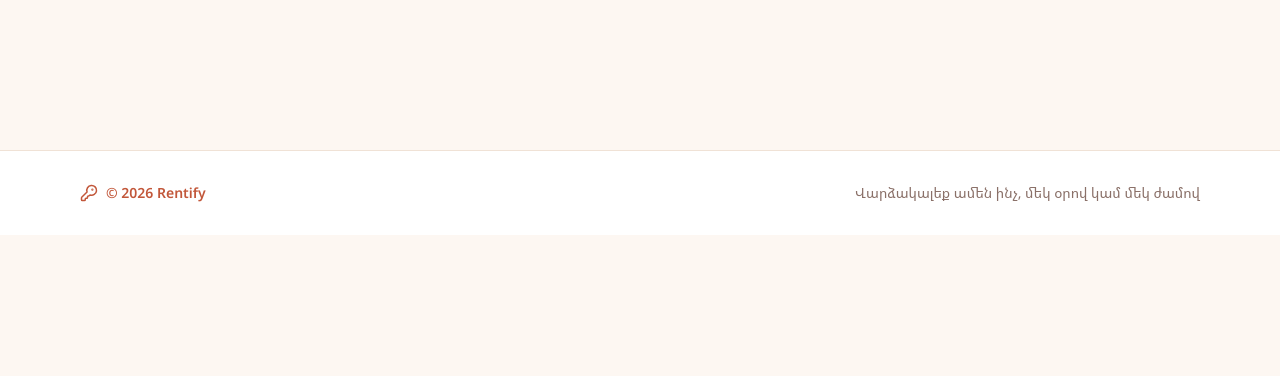
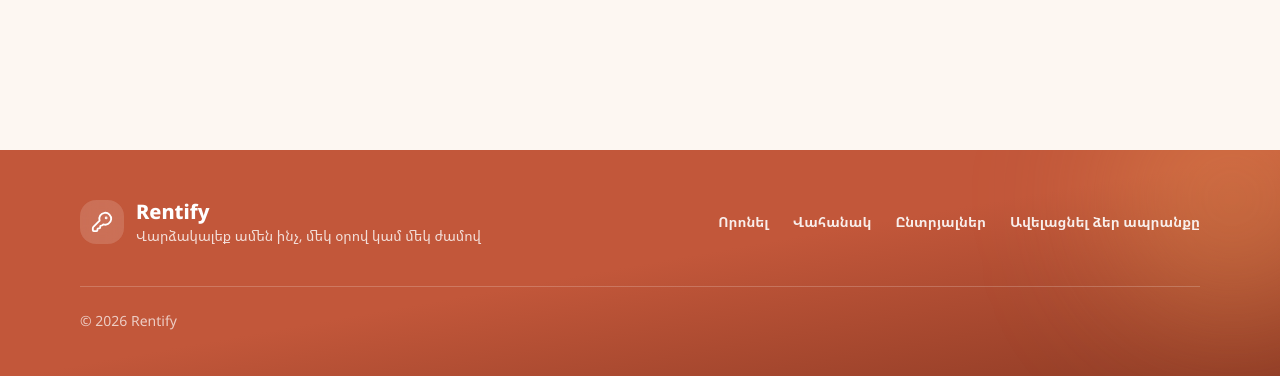
Before and after one commit to misakgrigoryan/Rentify, a React (Vite) app in the folder client/: page / in a window 1280 px wide. Shown: the part 1808-2184 px from the top of the page. Before the commit the page ends 2043 px from the top, so only its background shows below. Built offline with nearby package versions, Linux system fonts and the light colour scheme; no server answers.

Commit message:
Visual polish: richer footer and drifting hero glow

```diff
--- a/client/src/components/layout/Footer.jsx
+++ b/client/src/components/layout/Footer.jsx
@@ -1,15 +1,31 @@
+import { Link } from "react-router-dom";
 import { useTranslation } from "react-i18next";
 import { KeyRound } from "lucide-react";
 
 export default function Footer() {
   const { t } = useTranslation();
   return (
-    <footer className="mt-16 border-t border-border bg-surface">
-      <div className="mx-auto flex max-w-6xl flex-col items-center justify-between gap-3 px-4 py-8 text-sm text-muted sm:flex-row">
-        <span className="flex items-center gap-2 font-semibold text-primary">
-          <KeyRound size={18} /> {t("footer.rights")}
-        </span>
-        <span>{t("footer.tagline")}</span>
+    <footer className="relative mt-16 overflow-hidden bg-gradient-to-br from-primary via-primary to-[#8f3b25] text-white">
+      <div aria-hidden className="pointer-events-none absolute -right-20 -top-20 h-64 w-64 rounded-full bg-accent/30 blur-3xl" />
+      <div className="relative mx-auto max-w-6xl px-4 py-12">
+        <div className="flex flex-col gap-8 md:flex-row md:items-center md:justify-between">
+          <div className="flex items-center gap-3">
+            <span className="flex h-11 w-11 items-center justify-center rounded-2xl bg-white/15 backdrop-blur">
+              <KeyRound size={22} />
+            </span>
+            <div>
+              <p className="text-xl font-extrabold">Rentify</p>
+              <p className="text-sm text-white/80">{t("footer.tagline")}</p>
+            </div>
+          </div>
+          <nav className="flex flex-wrap gap-x-6 gap-y-2 text-sm font-semibold">
+            <Link to="/products" className="text-white/90 hover:text-white">{t("nav.browse")}</Link>
+            <Link to="/dashboard" className="text-white/90 hover:text-white">{t("nav.dashboard")}</Link>
+            <Link to="/favorites" className="text-white/90 hover:text-white">{t("nav.favorites")}</Link>
+            <Link to="/listings/new" className="text-white/90 hover:text-white">{t("home.listItem")}</Link>
+          </nav>
+        </div>
+        <p className="mt-10 border-t border-white/20 pt-6 text-sm text-white/70">{t("footer.rights")}</p>
       </div>
     </footer>
   );
--- a/client/src/pages/Home.jsx
+++ b/client/src/pages/Home.jsx
@@ -44,6 +44,7 @@ export default function Home() {
   return (
     <div className="overflow-hidden">
       <section className="relative overflow-hidden bg-gradient-to-br from-primary via-primary to-[#8f3b25] px-4 py-20 text-white">
+        <motion.div aria-hidden animate={{ x: [0, 40, 0], y: [0, 25, 0] }} transition={{ duration: 18, repeat: Infinity, ease: "easeInOut" }} className="pointer-events-none absolute -left-24 top-1/3 h-80 w-80 rounded-full bg-white/10 blur-3xl" />
         <motion.div
           aria-hidden
           animate={{ rotate: 360 }}
```
